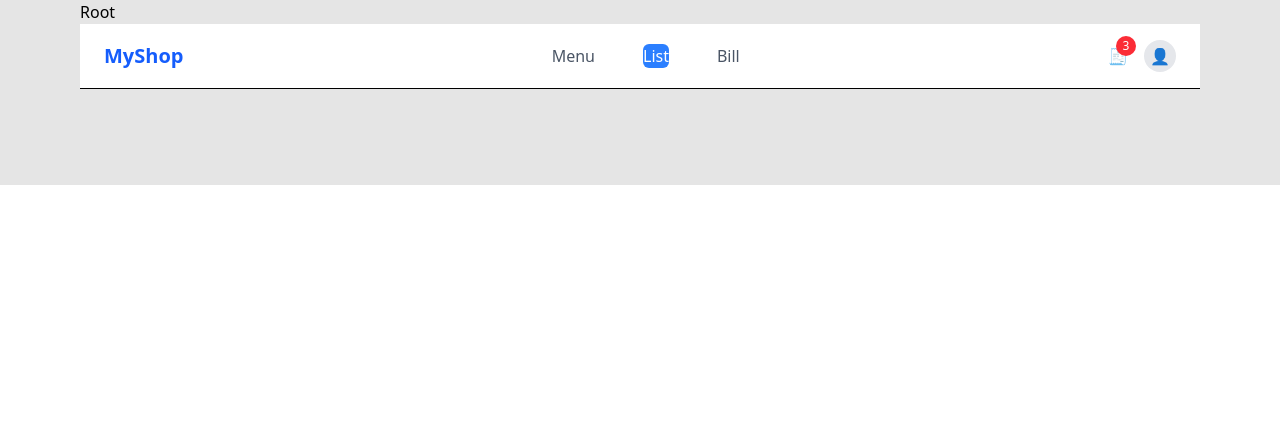
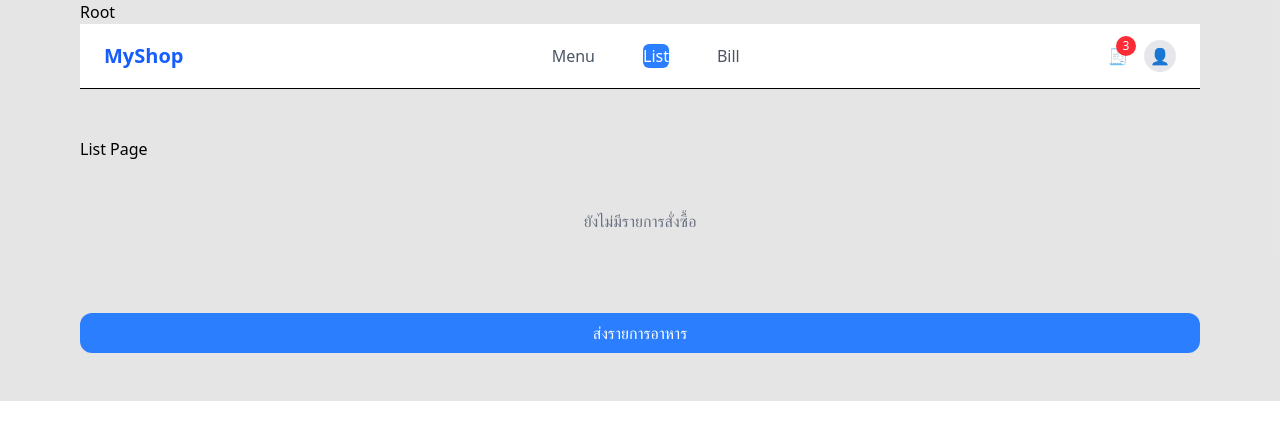
Before and after one commit to Pansa49/Thai-Noodle-Project, a React (Vite) app in the folder my-app/: page /list in a window 1280 px wide. Shown: the top 440 px of the page. Built offline with nearby package versions, Linux system fonts and the light colour scheme; data requests are answered from the project's data file.

Commit message:
update listorder, listpage

```diff
--- a/my-app/src/components/ListOrder.tsx
+++ b/my-app/src/components/ListOrder.tsx
@@ -2,6 +2,8 @@ import { useCartContext } from "../hook/use-cart-context";
 
 export function ListOrder() {
     const { items } = useCartContext();
+
+
 
     if (items.length === 0) {
         return (
@@ -13,22 +15,18 @@ export function ListOrder() {
 
     return (
         <div className="container py-12 space-y-4">
-            {items.map((item) => (
+            {items.map((item, inddex) => (
                 <div
-                    key={item.id}
+                    key={inddex}
                     className="border rounded-lg p-4"
                 >
                     <p className="font-bold">{item.soup}
                         {item.noodle}
                         {item.meat.map((m, i) => (
-                            <span key={i}>{m}</span>
-                        ))}</p>
+                            <span key={i}>{m} </span>
+                        ))}
+                    </p>
                     <p className="text-gray-600">{item.totalPrice} บาท</p>
-                    <button
-                        className="w-8 h-8 rounded-full bg-blue-500 text-white text-lg"
-                    >
-                        🗑
-                    </button>
                 </div>
             ))
             }
--- a/my-app/src/pages/list/ListPage.tsx
+++ b/my-app/src/pages/list/ListPage.tsx
@@ -1,21 +1,16 @@
-import db from "../../database/db.json";
+import { ListOrder } from "../../components/ListOrder";
+import { useCartContext } from "../../hook/use-cart-context";
 
 export function ListPage() {
+
     return (
         <div className="container py-12 space-y-4">
-            {db.orders.map((order) => (
-                <div
-                    key={order.id}
-                    className="border rounded-lg p-4"
-                >
-                    <p className="font-bold">{order.soup}
-                        {order.noodle}
-                        {order.meat.map((m, i) => (
-                            <span key={i}>{m}</span>
-                        ))}</p>
-                    <p className="text-gray-600">{order.totalPrice} บาท</p>
-                </div>
-            ))}
+            List Page
+            <ListOrder />
+
+            <button className="mt-4 w-full py-2 rounded-xl bg-blue-500 text-white hover:bg-blue-600 active:scale-95 transition">
+                ส่งรายการอาหาร
+            </button>
         </div>
     );
 }
```
